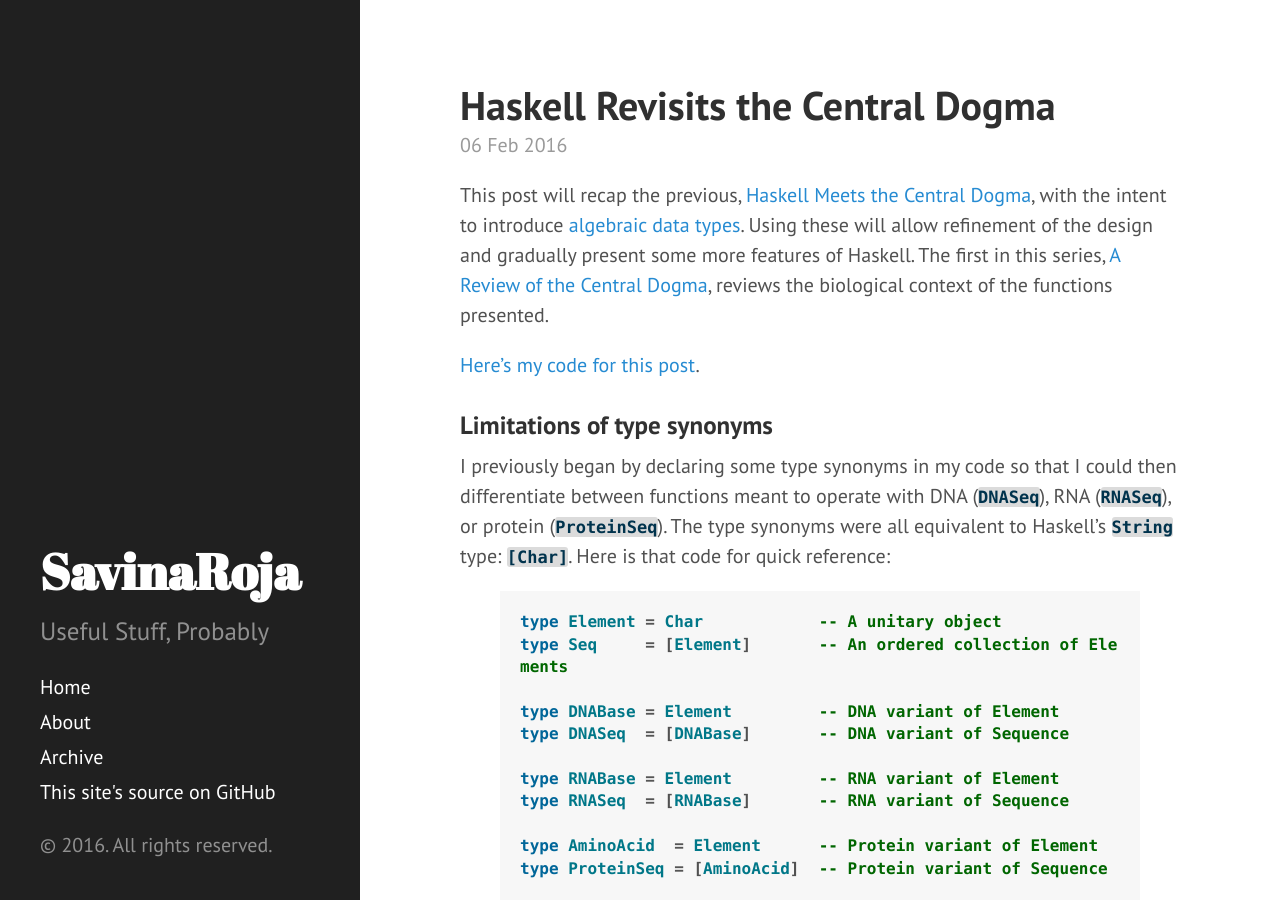
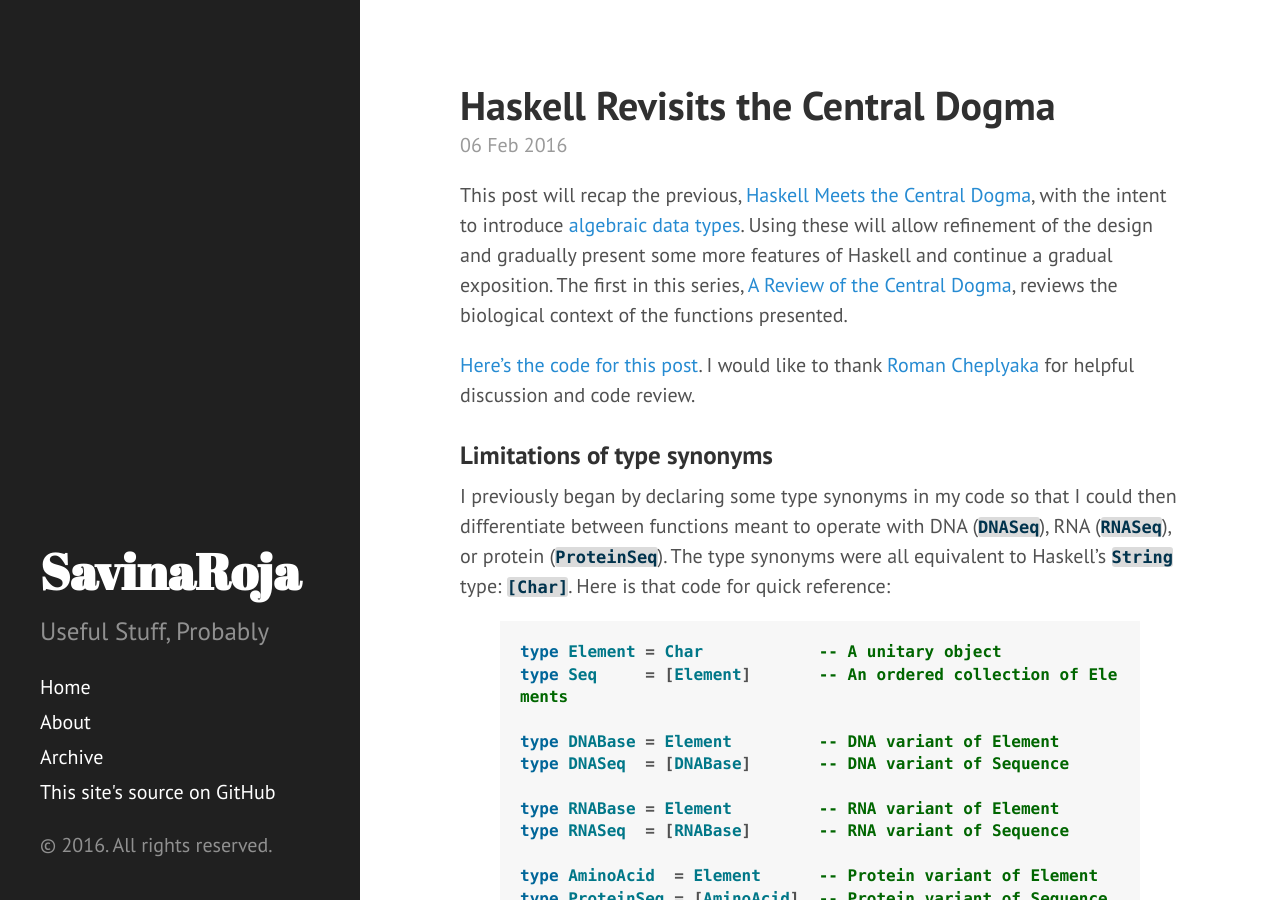
Before and after one commit to SavinaRoja/SavinaRoja.github.io, a Jekyll site: the page built from _posts/2016-02-06-haskell-revisits-the-central-dogma.md, in a window 1280 px wide and 900 px high. Built offline with Jekyll 4.4.1, drawn with Linux system fonts in a browser that asks for light colours.

Commit message:
Thanking Roman Cheplyaka for assistance

```diff
--- a/_posts/2016-02-06-haskell-revisits-the-central-dogma.md
+++ b/_posts/2016-02-06-haskell-revisits-the-central-dogma.md
@@ -7,12 +7,14 @@ This post will recap the previous,
 [Haskell Meets the Central Dogma](http://savinaroja.github.io/2016/01/11/haskell-meets-the-central-dogma),
 with the intent to introduce [algebraic data
 types](https://en.wikipedia.org/wiki/Algebraic_data_type).
-Using these will allow
-refinement of the design and gradually present some more features of Haskell.
+Using these will allow refinement of the design and gradually present some more
+features of Haskell and continue a gradual exposition.
 The first in this series, [A Review of the Central Dogma](http://savinaroja.github.io/2015/11/17/a-review-of-the-central-dogma/),
 reviews the biological context of the functions presented.
 
-[Here's my code for this post](/assets/centraldogma_algebraic.hs).
+[Here's the code for this post](/assets/centraldogma_algebraic.hs). I would like
+to thank [Roman Cheplyaka](https://ro-che.info/) for helpful discussion and code
+review.
 
 ### Limitations of type synonyms
 
```
